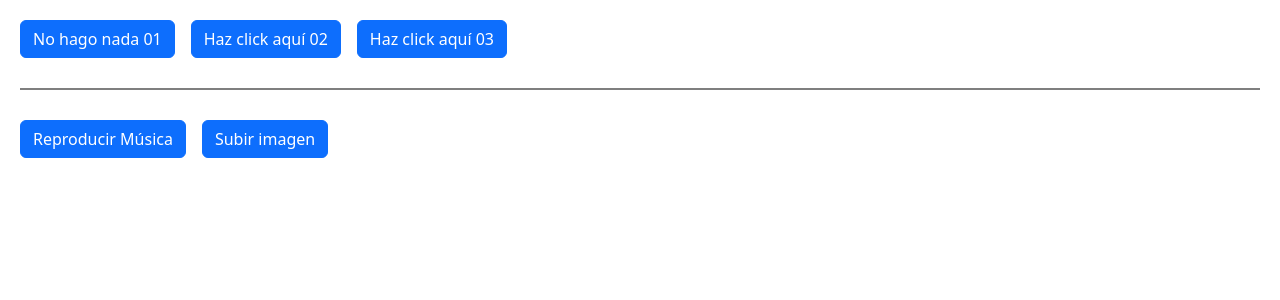
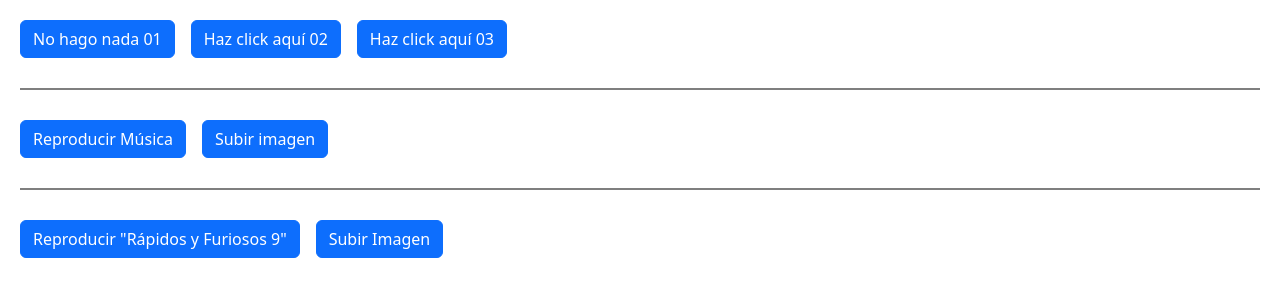
Before and after one commit to dgutierrez21/Learning-ReactJS--React-Docs, a React (Vite) app in the folder 01-learn/: page / in a window 1280 px wide. Shown: the top 300 px of the page. Built offline with nearby package versions, Linux system fonts and the light colour scheme.

Commit message:
Pasar manejadores de eventos como props

```diff
--- a/01-learn/src/03-agregar-interactividad/01-responder-a-eventos/ResponderAEventos.jsx
+++ b/01-learn/src/03-agregar-interactividad/01-responder-a-eventos/ResponderAEventos.jsx
@@ -1,5 +1,6 @@
 import React from "react";
 import { Toolbar } from "./toolbar/Toolbar";
+import { Toolbar02 } from "./toolbar02/Toolbar02";
 
 export const ResponderAEventos = () => {
   return (
@@ -7,6 +8,8 @@ export const ResponderAEventos = () => {
       <Button />
       <div className="separator"></div>
       <Toolbar />
+      <div className="separator"></div>
+      <Toolbar02 />
     </>
   );
 };
--- /dev/null
+++ b/01-learn/src/03-agregar-interactividad/01-responder-a-eventos/toolbar02/Toolbar02.jsx
@@ -0,0 +1,29 @@
+export const Toolbar02 = () => {
+  return (
+    <>
+      <BotonPlay nombrePelicula="Rápidos y Furiosos 9" />
+
+      <BotonSubir />
+    </>
+  );
+};
+
+function Boton({ onClick, children }) {
+  return (
+    <button className="btn btn-primary me-3" onClick={onClick}>
+      {children}
+    </button>
+  );
+}
+
+function BotonSubir() {
+  return <Boton onClick={() => alert("Subiendo imagen")}>Subir Imagen</Boton>;
+}
+
+function BotonPlay({ nombrePelicula }) {
+  function handlePlayClick() {
+    alert(`Reproduciendo ${nombrePelicula}`);
+  }
+
+  return <Boton onClick={handlePlayClick}>Reproducir "{nombrePelicula}"</Boton>;
+}
```
Also changed, not shown: 01-learn/src/03-agregar-interactividad/01-responder-a-eventos/ResponderAEventos.txt.
